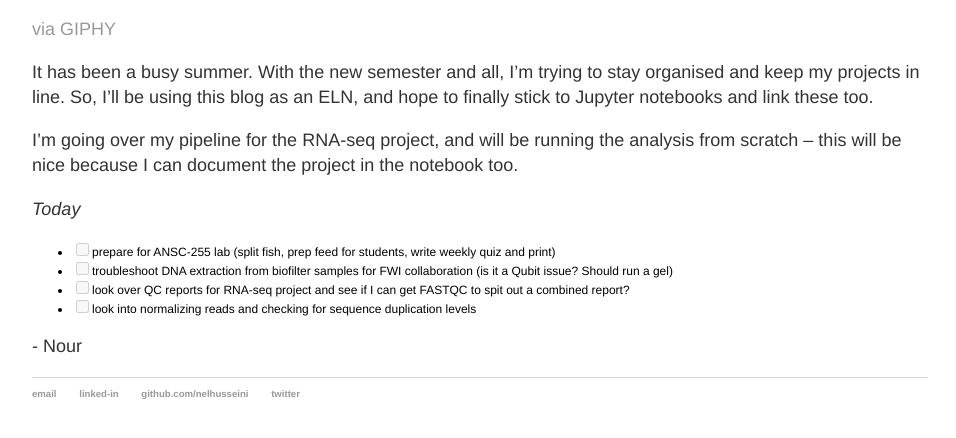
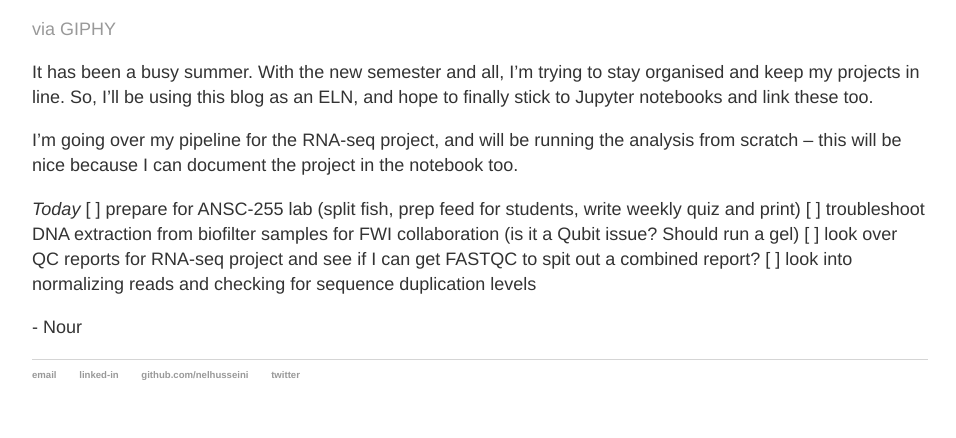
Before and after one commit to tinydeltas/nelhusseini.github.io, a Jekyll site: the page built from _posts/2021-09-15-back.md, in a window 1280 px wide, cut to the strip 517-976 px from the top of the page. Shown: the top 438 px of the strip, without its empty margins (160-1116 px from the left). Built offline with Jekyll 4.4.1, drawn with Linux system fonts in a browser that asks for light colours.

```diff
--- a/_posts/2021-09-15-back.md
+++ b/_posts/2021-09-15-back.md
@@ -11,9 +11,9 @@ It has been a busy summer. With the new semester and all, I'm trying to stay org
 I'm going over my pipeline for the RNA-seq project, and will be running the analysis from scratch -- this will be nice because I can document the project in the notebook too.
 
 *Today*
-- [ ] prepare for ANSC-255 lab (split fish, prep feed for students, write weekly quiz and print)
-- [ ] troubleshoot DNA extraction from biofilter samples for FWI collaboration (is it a Qubit issue? Should run a gel)
-- [ ] look over QC reports for RNA-seq project and see if I can get FASTQC to spit out a combined report?
-- [ ] look into normalizing reads and checking for sequence duplication levels
+[ ] prepare for ANSC-255 lab (split fish, prep feed for students, write weekly quiz and print)
+[ ] troubleshoot DNA extraction from biofilter samples for FWI collaboration (is it a Qubit issue? Should run a gel)
+[ ] look over QC reports for RNA-seq project and see if I can get FASTQC to spit out a combined report?
+[ ] look into normalizing reads and checking for sequence duplication levels
 
 \- Nour
```
